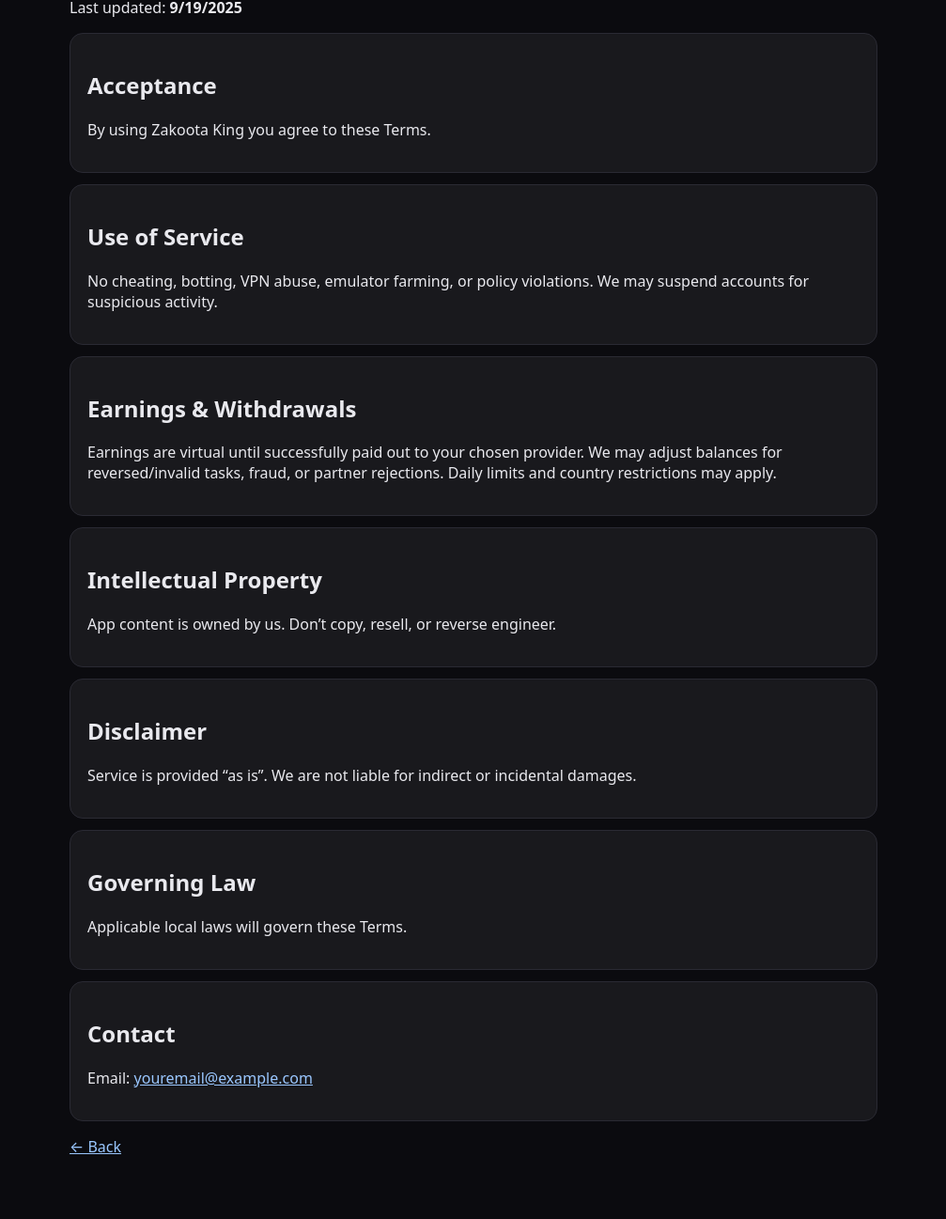
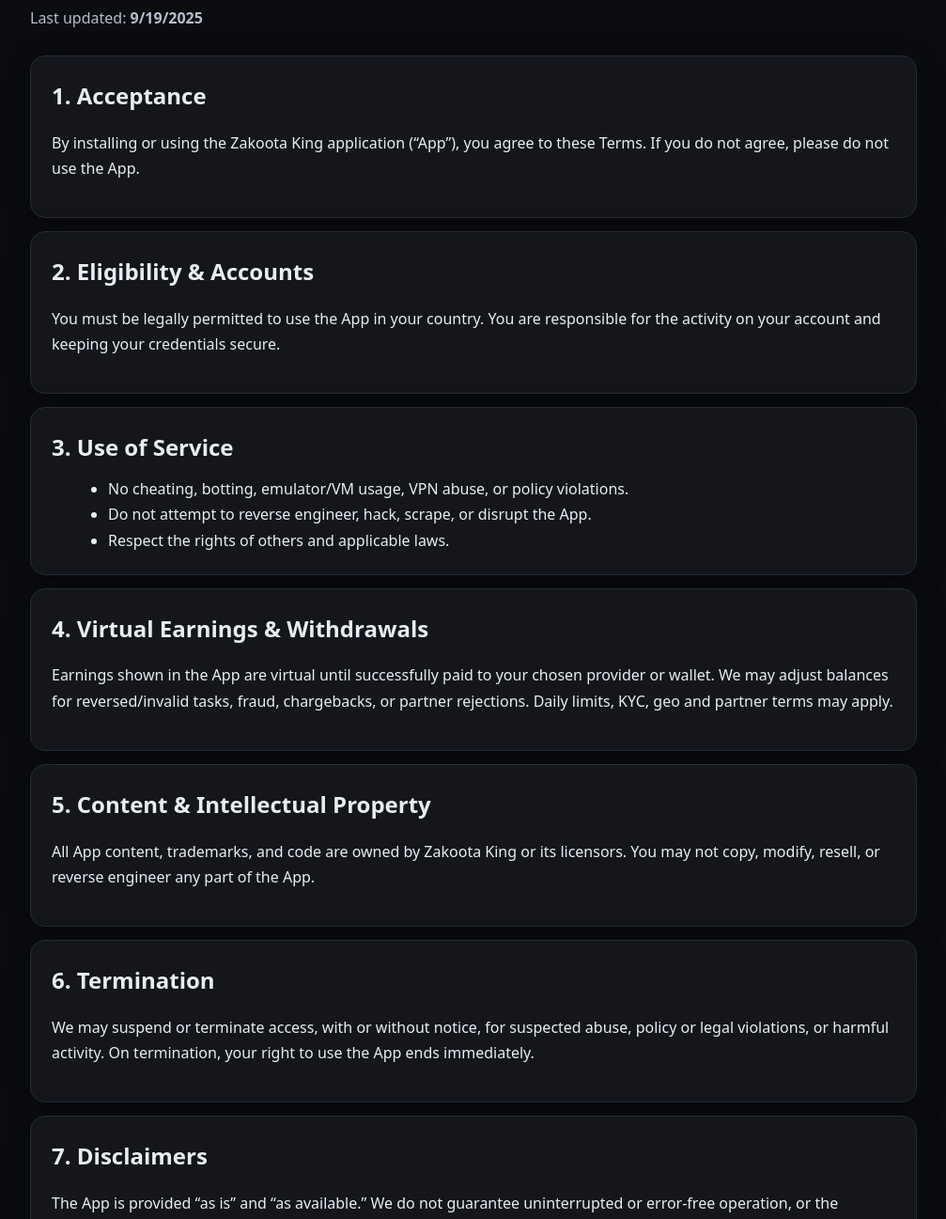
Before and after one commit to zakoota-policy/zakoota-policy, a website: page terms.html in a window 1280 px wide. Shown: the part 102-1399 px from the top of the page at 94% size, without its empty margins (136-1143 px from the left). Drawn offline with Linux system fonts and the light colour scheme.

Commit message:
Update terms.html

```diff
--- a/terms.html
+++ b/terms.html
@@ -1,30 +1,103 @@
 <!doctype html>
 <html lang="en">
 <head>
-  <meta charset="utf-8">
-  <title>Terms of Use — Zakoota King</title>
-  <meta name="viewport" content="width=device-width,initial-scale=1">
-  <style>body{margin:0;font-family:system-ui,-apple-system,Segoe UI,Roboto,Arial;background:#0b0b0f;color:#e9e9ee}
-  .wrap{max-width:860px;margin:0 auto;padding:40px 20px} a{color:#9ac7ff}
-  .card{background:rgba(255,255,255,0.06);border:1px solid #2a2a33;border-radius:14px;padding:18px;margin:12px 0}
-  h1{margin:0 0 12px}
-  </style>
+<meta charset="utf-8" />
+<meta name="viewport" content="width=device-width, initial-scale=1" />
+<title>Terms of Use — Zakoota King</title>
+<meta name="description" content="Terms and conditions for using the Zakoota King app." />
+<link rel="canonical" href="/terms.html" />
+<style>
+  :root{
+    --bg:#0b0c10; --panel:#14161c; --panel-b:#252a34;
+    --txt:#e9ecf1; --muted:#b7beca; --brand:#7ab3ff;
+    --radius:16px; --pad:22px; --shadow:0 6px 30px rgba(0,0,0,.35)
+  }
+  *{box-sizing:border-box}
+  html,body{margin:0;background:var(--bg);color:var(--txt);
+           font:16px/1.7 system-ui,-apple-system,Segoe UI,Roboto,Arial}
+  .wrap{max-width:980px;margin:0 auto;padding:42px 18px}
+  h1{font-size:34px;margin:0 0 8px}
+  p.lead{color:var(--muted);margin:0 0 26px}
+  .card{background:var(--panel);border:1px solid var(--panel-b);
+        border-radius:var(--radius);padding:var(--pad);
+        box-shadow:var(--shadow);margin:14px 0}
+  .card h2{margin:0 0 6px}
+  a{color:var(--brand);text-decoration:none}
+  a:hover{text-decoration:underline}
+  ul{margin:10px 0 0 20px}
+  .back{margin-top:26px}
+</style>
 </head>
 <body>
-<div class="wrap">
+<main class="wrap">
   <h1>Terms of Use</h1>
-  <p>Last updated: <strong><span id="d"></span></strong></p>
+  <p class="lead">Last updated: <b id="date"></b></p>
 
-  <div class="card"><h2>Acceptance</h2><p>By using Zakoota King you agree to these Terms.</p></div>
-  <div class="card"><h2>Use of Service</h2><p>No cheating, botting, VPN abuse, emulator farming, or policy violations. We may suspend accounts for suspicious activity.</p></div>
-  <div class="card"><h2>Earnings & Withdrawals</h2><p>Earnings are virtual until successfully paid out to your chosen provider. We may adjust balances for reversed/invalid tasks, fraud, or partner rejections. Daily limits and country restrictions may apply.</p></div>
-  <div class="card"><h2>Intellectual Property</h2><p>App content is owned by us. Don’t copy, resell, or reverse engineer.</p></div>
-  <div class="card"><h2>Disclaimer</h2><p>Service is provided “as is”. We are not liable for indirect or incidental damages.</p></div>
-  <div class="card"><h2>Governing Law</h2><p>Applicable local laws will govern these Terms.</p></div>
-  <div class="card"><h2>Contact</h2><p>Email: <a href="mailto:youremail@example.com">youremail@example.com</a></p></div>
+  <section class="card">
+    <h2>1. Acceptance</h2>
+    <p>By installing or using the Zakoota King application (“App”), you agree to these Terms. If you do not agree, please do not use the App.</p>
+  </section>
 
-  <p><a href="index.html">← Back</a></p>
-</div>
-<script>document.getElementById('d').textContent=new Date().toLocaleDateString()</script>
+  <section class="card">
+    <h2>2. Eligibility & Accounts</h2>
+    <p>You must be legally permitted to use the App in your country. You are responsible for the activity on your account and keeping your credentials secure.</p>
+  </section>
+
+  <section class="card">
+    <h2>3. Use of Service</h2>
+    <ul>
+      <li>No cheating, botting, emulator/VM usage, VPN abuse, or policy violations.</li>
+      <li>Do not attempt to reverse engineer, hack, scrape, or disrupt the App.</li>
+      <li>Respect the rights of others and applicable laws.</li>
+    </ul>
+  </section>
+
+  <section class="card">
+    <h2>4. Virtual Earnings & Withdrawals</h2>
+    <p>Earnings shown in the App are virtual until successfully paid to your chosen provider or wallet. We may adjust balances for reversed/invalid tasks, fraud, chargebacks, or partner rejections. Daily limits, KYC, geo and partner terms may apply.</p>
+  </section>
+
+  <section class="card">
+    <h2>5. Content & Intellectual Property</h2>
+    <p>All App content, trademarks, and code are owned by Zakoota King or its licensors. You may not copy, modify, resell, or reverse engineer any part of the App.</p>
+  </section>
+
+  <section class="card">
+    <h2>6. Termination</h2>
+    <p>We may suspend or terminate access, with or without notice, for suspected abuse, policy or legal violations, or harmful activity. On termination, your right to use the App ends immediately.</p>
+  </section>
+
+  <section class="card">
+    <h2>7. Disclaimers</h2>
+    <p>The App is provided “as is” and “as available.” We do not guarantee uninterrupted or error-free operation, or the accuracy of third-party offers and data.</p>
+  </section>
+
+  <section class="card">
+    <h2>8. Limitation of Liability</h2>
+    <p>To the maximum extent permitted by law, Zakoota King shall not be liable for indirect, incidental, special, consequential, exemplary or punitive damages, or any loss of profits, data, or goodwill.</p>
+  </section>
+
+  <section class="card">
+    <h2>9. Governing Law & Disputes</h2>
+    <p>These Terms are governed by applicable local laws. Any dispute will be subject to the exclusive jurisdiction of the courts at our principal place of business, unless local law requires otherwise.</p>
+  </section>
+
+  <section class="card">
+    <h2>10. Changes to Terms</h2>
+    <p>We may update these Terms from time to time. The updated version will be posted here with a new “Last updated” date. Continued use of the App means you accept the updated Terms.</p>
+  </section>
+
+  <section class="card">
+    <h2>11. Contact</h2>
+    <p>Questions? Email us at
+      <a href="mailto:zakootakingapps@gmail.com">zakootakingapps@gmail.com</a>.
+    </p>
+  </section>
+
+  <p class="back"><a href="/">← Back to home</a></p>
+</main>
+<script>
+  document.getElementById('date').textContent = new Date().toLocaleDateString();
+</script>
 </body>
 </html>
```
